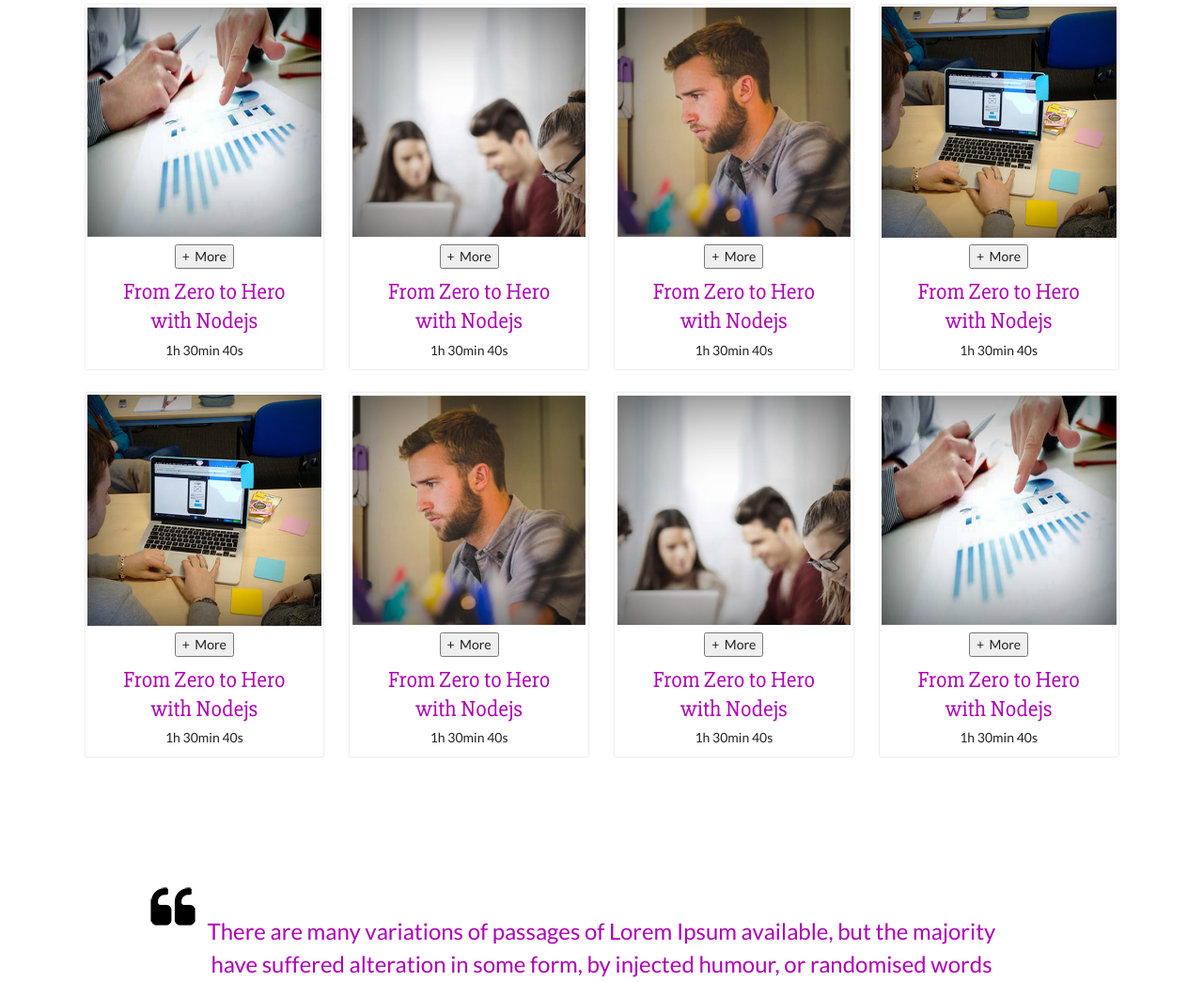
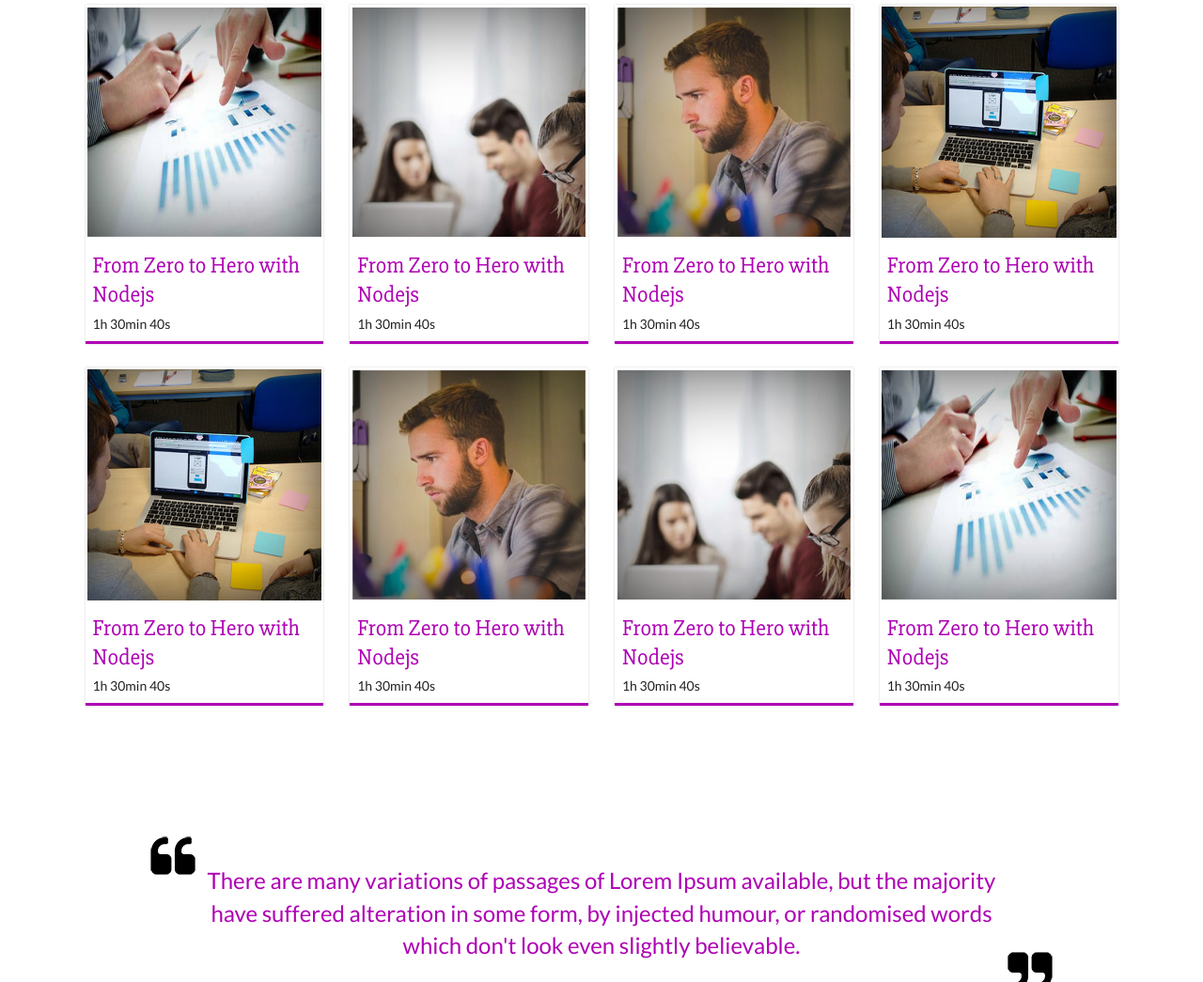
Before and after one commit to bnassre/papillon, a PHP site: page /courses.php in a window 1280 px wide; the page is wider, and only the part inside the window is pictured. Shown: the part 954-1999 px from the top of that part at 94% size. Run offline with PHP 8.4, Linux system fonts and the light colour scheme; style sheets or scripts are compiled from the project's sources.

Commit message:
courses style

```diff
--- a/courses.php
+++ b/courses.php
@@ -29,7 +29,10 @@
                         <div class="item">
                             <div class="img-holder">
                               <img src="./images/courses/course1.png">
-                              <button>+ &nbsp;More</button>
+                              <div class="img-overlay">
+                                  <button><i class="plus icon"></i></button>
+                              </div>
+
                             </div>
                             <div class="desc">
                                 <h3>From Zero to Hero with Nodejs </h3>
@@ -43,7 +46,9 @@
                         <div class="item">
                             <div class="img-holder">
                               <img src="./images/courses/course2.png">
-                              <button>+ &nbsp;More</button>
+                              <div class="img-overlay">
+                                  <button><i class="plus icon"></i></button>
+                              </div>
                             </div>
                             <div class="desc">
                                 <h3>From Zero to Hero with Nodejs </h3>
@@ -57,7 +62,9 @@
                         <div class="item">
                             <div class="img-holder">
                               <img src="./images/courses/course3.png">
-                              <button>+ &nbsp;More</button>
+                              <div class="img-overlay">
+                                  <button><i class="plus icon"></i></button>
+                              </div>
                             </div>
                             <div class="desc">
                                 <h3>From Zero to Hero with Nodejs </h3>
@@ -71,7 +78,9 @@
                         <div class="item">
                             <div class="img-holder">
                               <img src="./images/courses/course4.png">
-                              <button>+ &nbsp;More</button>
+                              <div class="img-overlay">
+                                  <button><i class="plus icon"></i></button>
+                              </div>
                             </div>
                             <div class="desc">
                                 <h3>From Zero to Hero with Nodejs </h3>
@@ -85,7 +94,9 @@
                         <div class="item">
                             <div class="img-holder">
                               <img src="./images/courses/course4.png">
-                              <button>+ &nbsp;More</button>
+                              <div class="img-overlay">
+                                  <button><i class="plus icon"></i></button>
+                              </div>
                             </div>
                             <div class="desc">
                                 <h3>From Zero to Hero with Nodejs </h3>
@@ -99,7 +110,9 @@
                         <div class="item">
                             <div class="img-holder">
                              <img src="./images/courses/course3.png">
-                             <button>+ &nbsp;More</button>
+                             <div class="img-overlay">
+                                  <button><i class="plus icon"></i></button>
+                              </div>
                             </div>
                             <div class="desc">
                                 <h3>From Zero to Hero with Nodejs </h3>
@@ -113,7 +126,9 @@
                         <div class="item">
                             <div class="img-holder">
                               <img src="./images/courses/course2.png">
-                              <button>+ &nbsp;More</button>
+                              <div class="img-overlay">
+                                  <button><i class="plus icon"></i></button>
+                              </div>
                             </div>
                             <div class="desc">
                                 <h3>From Zero to Hero with Nodejs </h3>
@@ -127,7 +142,9 @@
                         <div class="item">
                             <div class="img-holder">
                               <img src="./images/courses/course1.png">
-                              <button>+ &nbsp;More</button>
+                              <div class="img-overlay">
+                                  <button><i class="plus icon"></i></button>
+                              </div>
                             </div>
                             <div class="desc">
                                 <h3>From Zero to Hero with Nodejs </h3>
--- a/stylesheets/css/courses.css
+++ b/stylesheets/css/courses.css
@@ -5,19 +5,45 @@
   .courses .item {
     margin-bottom: 25px;
     transition: all 0.2s cubic-bezier(0.64, 0.57, 0.67, 1.53);
-    box-shadow: 0px 0px 2px rgba(0, 0, 0, 0.2); }
+    box-shadow: 0px 0px 2px rgba(0, 0, 0, 0.2);
+    border-bottom: 3px solid #ae00b4; }
     .courses .item .img-holder {
+      position: relative;
       text-align: center;
       transition: all 0.2s linear; }
-      .courses .item .img-holder img {
+      .courses .item .img-holder:hover .img-overlay {
+        opacity: 1; }
+      .courses .item .img-holder img, .courses .item .img-holder .img-overlay {
         margin: auto auto;
         height: 250px;
         width: 100%; }
+      .courses .item .img-holder .img-overlay {
+        transition: all 0.2s linear;
+        position: absolute;
+        top: 0;
+        background: rgba(0, 0, 0, 0.5);
+        opacity: 0; }
+      .courses .item .img-holder button {
+        position: absolute;
+        top: 50%;
+        left: 50%;
+        margin-left: -25px;
+        margin-top: -25px;
+        background: #ae00b4;
+        border: 0px;
+        width: 50px;
+        height: 50px;
+        border-radius: 50%;
+        text-align: center;
+        color: #fff;
+        font-size: 21px; }
+        .courses .item .img-holder button i {
+          margin: 0px; }
     .courses .item .desc {
       min-height: 100px;
       background: #fff;
-      text-align: center;
-      padding: 10px 20px;
+      text-align: left;
+      padding: 8px;
       transition: all 0.2s linear; }
       .courses .item .desc h3 {
         font-family: 'Slabo 27px', serif;
--- a/stylesheets/sass/courses.scss
+++ b/stylesheets/sass/courses.scss
@@ -13,23 +13,59 @@ $darkgray   : #676767;
         margin-bottom: 25px;
         transition: all 0.2s cubic-bezier(0.64, 0.57, 0.67, 1.53);
         box-shadow: 0px 0px 2px rgba(0,0,0,0.2);
+        border-bottom: 3px solid $purple;
 
         .img-holder {
+            position: relative;
             text-align: center;
             transition: all 0.2s linear;
 
-            img {
+            &:hover {
+                .img-overlay {
+                    opacity: 1;
+                }
+            }
+            img, .img-overlay {
                 margin: auto auto;
                 height: 250px;
                 width: 100%;
             }
+
+            .img-overlay{
+                transition: all 0.2s linear;
+                position: absolute;
+                top: 0;
+                background: rgba(0,0,0,0.5);
+                opacity: 0;
+            }
+
+            button {
+                position: absolute;
+                top: 50%;
+                left: 50%;
+                margin-left: -25px;
+                margin-top: -25px;
+                background: $purple;
+                border: 0px;
+                width: 50px;
+                height: 50px;
+                border-radius: 50%;
+                text-align: center;
+                color: #fff;
+                font-size: 21px;
+                i{
+                    margin: 0px;
+                }
+            }
+
+
         }
 
         .desc {
             min-height: 100px;
             background: #fff;
-            text-align: center;
-            padding: 10px 20px;
+            text-align: left;
+            padding: 8px;
 
             transition: all 0.2s linear;
 
```
Also changed, not shown: other parts of stylesheets/css/courses.css (+0 -26 lines), other parts of stylesheets/sass/courses.scss (+17 -36 lines), index.php (+8 -0 lines), stylesheets/css/aboutus/style.css (+10 -1 lines), stylesheets/sass/aboutus/style.scss (+13 -0 lines).
